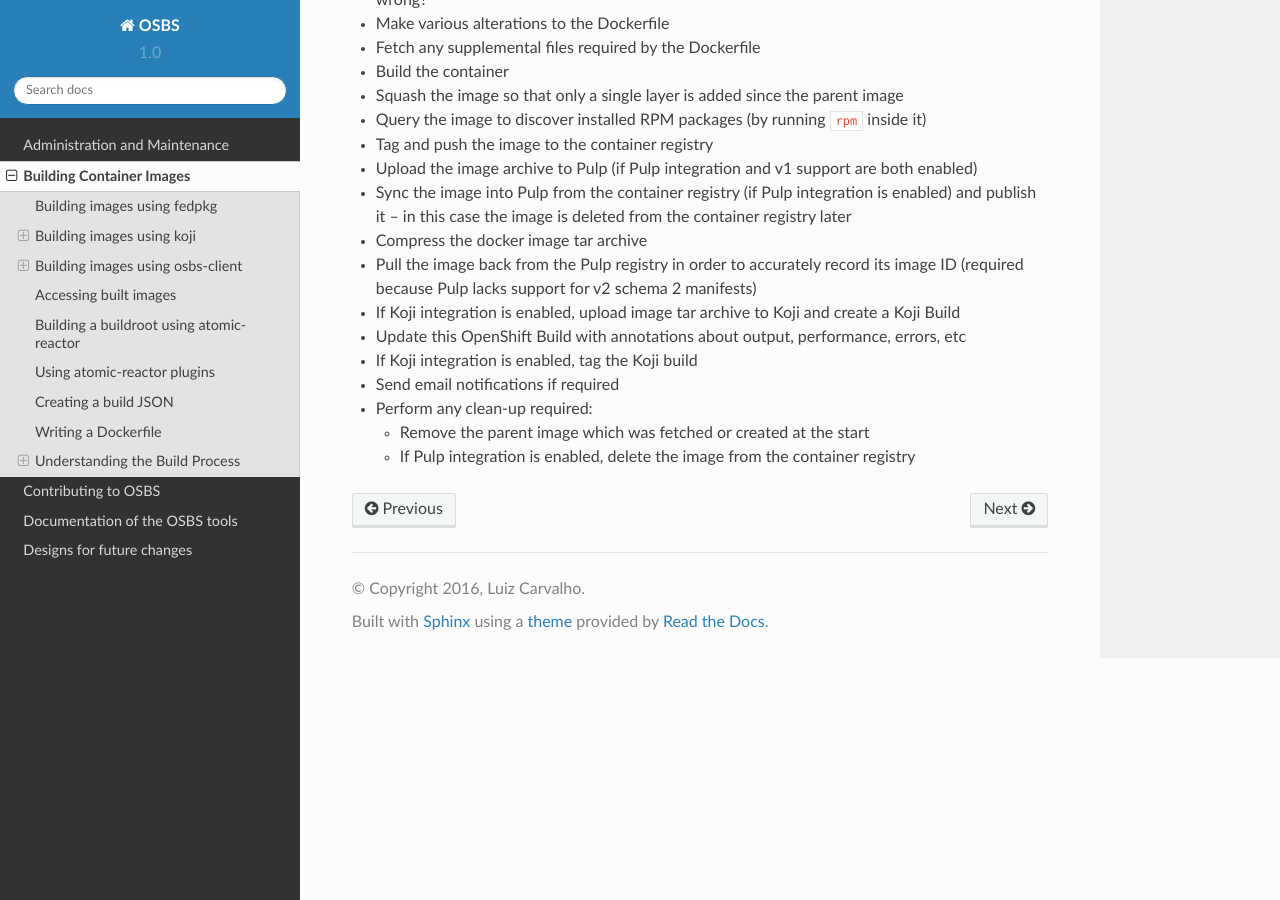
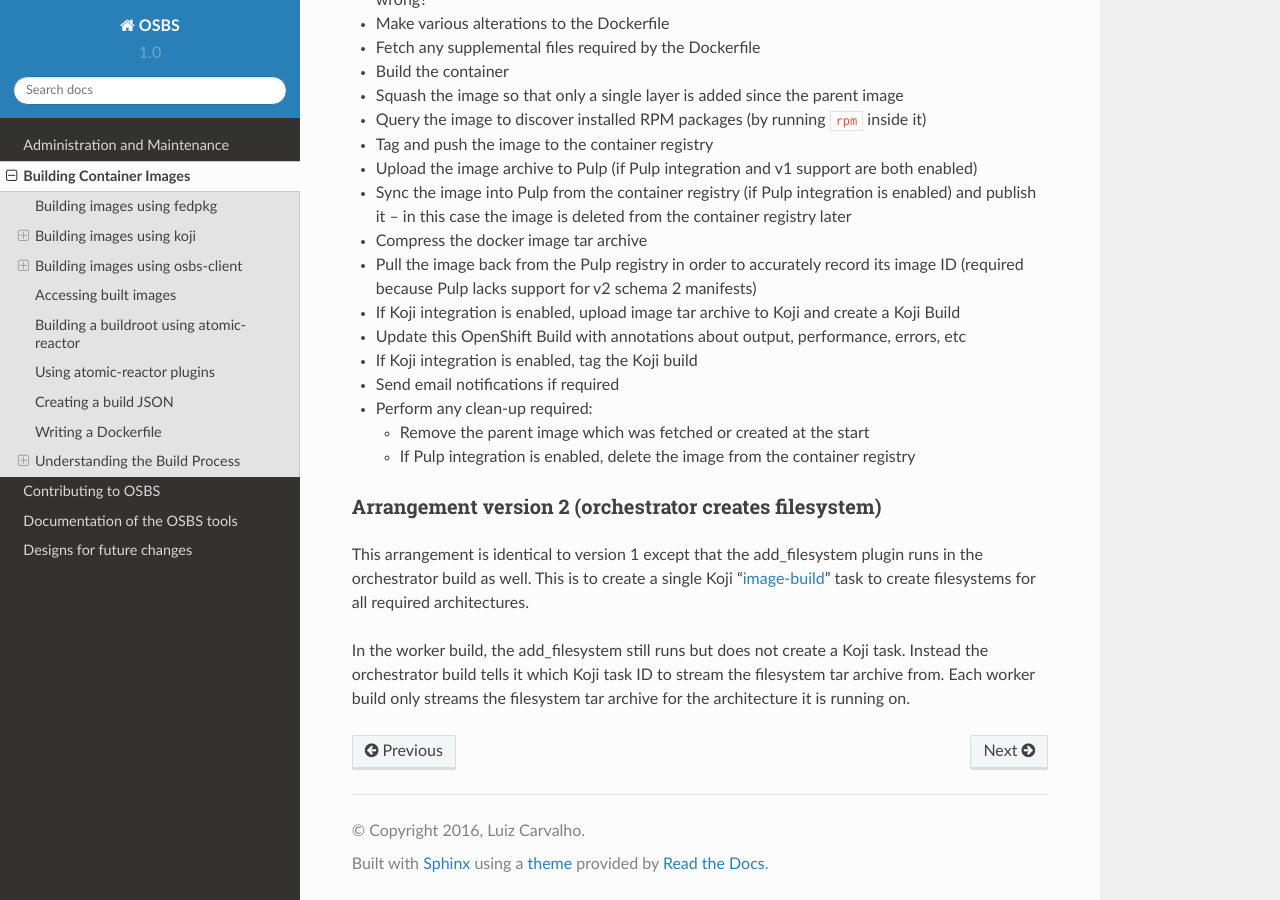
Before and after one commit to containerbuildsystem/osbs-docs, a Sphinx documentation site: the page built from docs/users.rst, in a window 1280 px wide and 900 px high, scrolled down 3115 px. Built offline with Sphinx 7.4.7 and the Read the Docs theme 2.0.0, drawn with Linux system fonts in a browser that asks for light colours.

Commit message:
Describe arrangement version 2
Signed-off-by: Tim Waugh <twaugh@redhat.com>

```diff
--- a/docs/users.rst
+++ b/docs/users.rst
@@ -224,3 +224,19 @@ as plugins:
 
   * If Pulp integration is enabled, delete the image from the
     container registry
+
+Arrangement version 2 (orchestrator creates filesystem)
+~~~~~~~~~~~~~~~~~~~~~~~~~~~~~~~~~~~~~~~~~~~~~~~~~~~~~~~
+
+This arrangement is identical to version 1 except that the
+add_filesystem plugin runs in the orchestrator build as well. This is
+to create a single Koji "`image-build`_" task to create filesystems for
+all required architectures.
+
+.. _`image-build`: https://docs.pagure.org/koji/image_build/
+
+In the worker build, the add_filesystem still runs but does not create
+a Koji task. Instead the orchestrator build tells it which Koji task
+ID to stream the filesystem tar archive from. Each worker build only
+streams the filesystem tar archive for the architecture it is running
+on.
```
